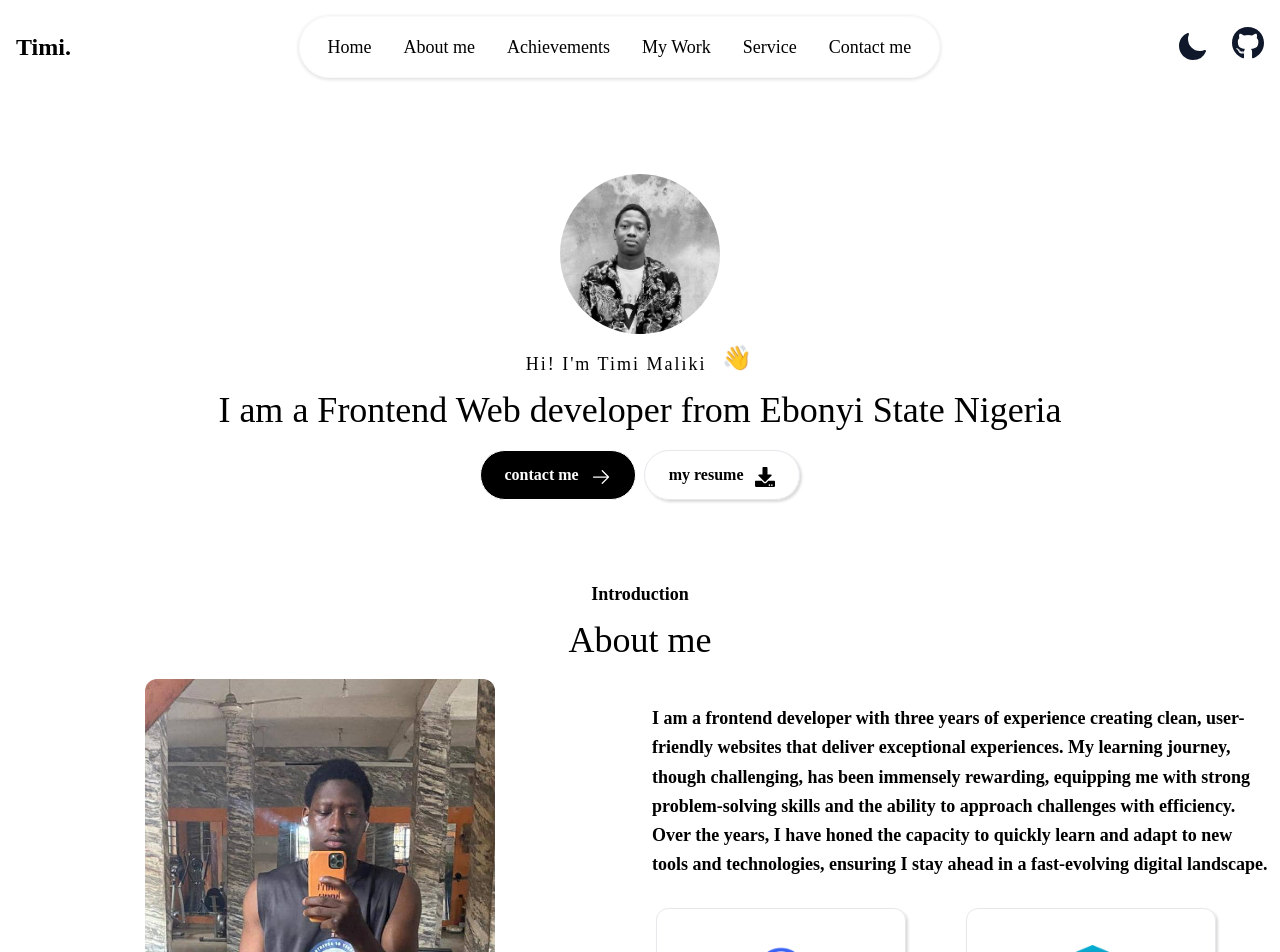
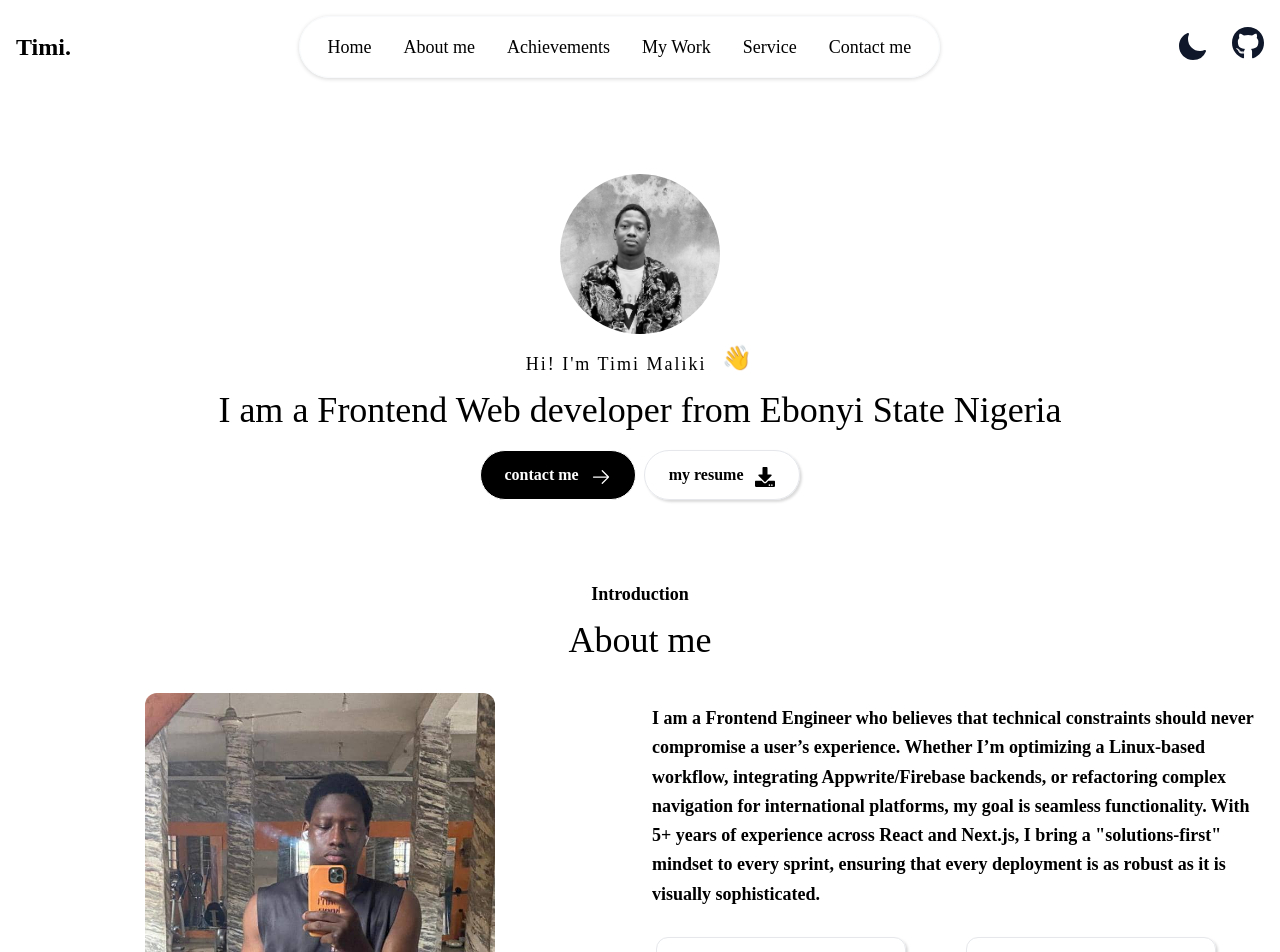
Before and after one commit to TimiMaliki/My-Portfolio-website, a React (Create React App) app: page / in a window 1280 px wide. Shown: the top 952 px of the page. Built offline with nearby package versions, Linux system fonts and the light colour scheme.

Commit message:
updated resume

```diff
--- a/src/sections/About.jsx
+++ b/src/sections/About.jsx
@@ -35,14 +35,14 @@ const AboutMe = () => {
         <div className="w-full details ovo-regular">
           <div className="intro">
             <h4 className="p-2 md:p-3 text-lg font-light md:font-semibold leading-relaxed">
-              I am a frontend developer with three years of experience creating
-              clean, user-friendly websites that deliver exceptional
-              experiences. My learning journey, though challenging, has been
-              immensely rewarding, equipping me with strong problem-solving
-              skills and the ability to approach challenges with efficiency.
-              Over the years, I have honed the capacity to quickly learn and
-              adapt to new tools and technologies, ensuring I stay ahead in a
-              fast-evolving digital landscape.
+              I am a Frontend Engineer who believes that technical constraints
+              should never compromise a user’s experience. Whether I’m
+              optimizing a Linux-based workflow, integrating Appwrite/Firebase
+              backends, or refactoring complex navigation for international
+              platforms, my goal is seamless functionality. With 5+ years of
+              experience across React and Next.js, I bring a "solutions-first"
+              mindset to every sprint, ensuring that every deployment is as
+              robust as it is visually sophisticated.
             </h4>
           </div>
 
```
